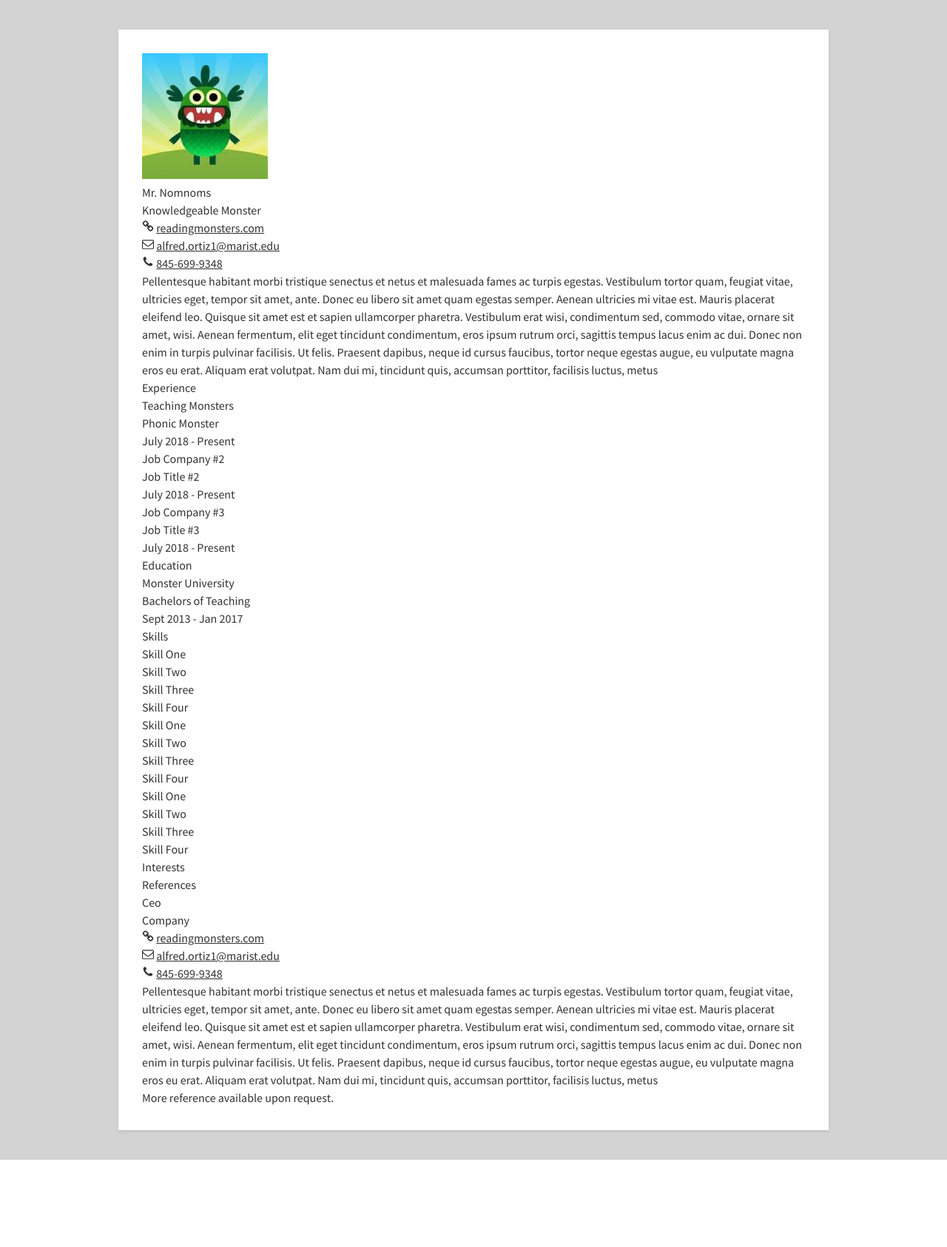
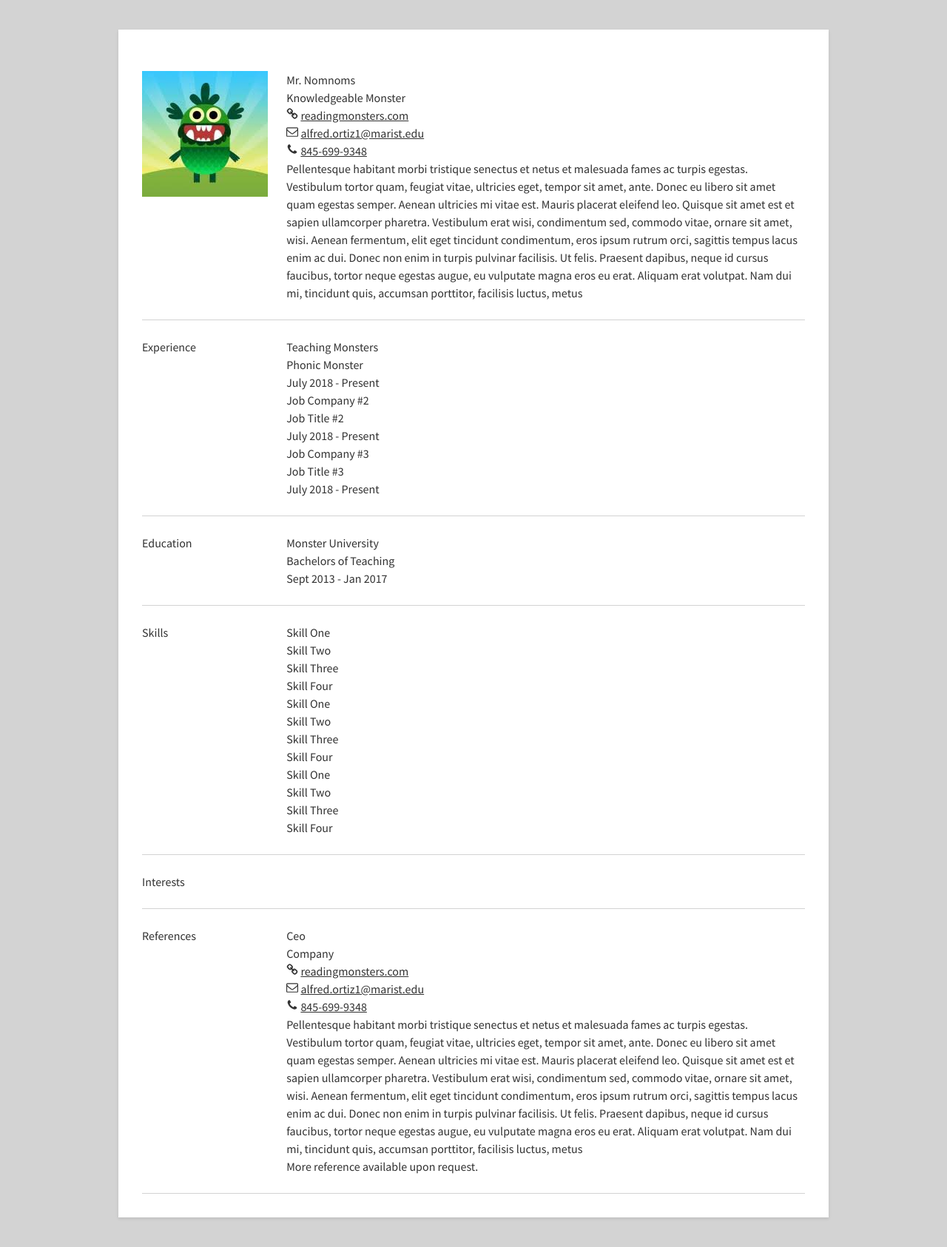
Before and after one commit to AlfyCodes/cmpt-221-labs, a Flask app: template lab2/Resume Project/templates/resume.html in a window 1280 px wide. Shown: the whole page at 74% size. Before the commit the page ends 1568 px from the top, so only its background shows below. Run offline with Flask 2, Linux system fonts and the light colour scheme; the template is opened without the code that fills it, so the values that code supplies are empty; some libraries are stand-ins or nearby versions.

Commit message:
Added Section styling

```diff
--- a/lab2/Resume Project/static/css/res_style.css
+++ b/lab2/Resume Project/static/css/res_style.css
@@ -75,3 +75,11 @@ a:hover {
     background: white;
     box-shadow: 0 2px 4px rgba(0, 0, 0, 0.1);
 }
+
+section {
+    display: grid;
+    grid-template-columns: 1fr 4fr;
+    grid-gap: 20px;
+    padding: 24px 0;
+    border-bottom: 1px solid lightgray;
+}
```
